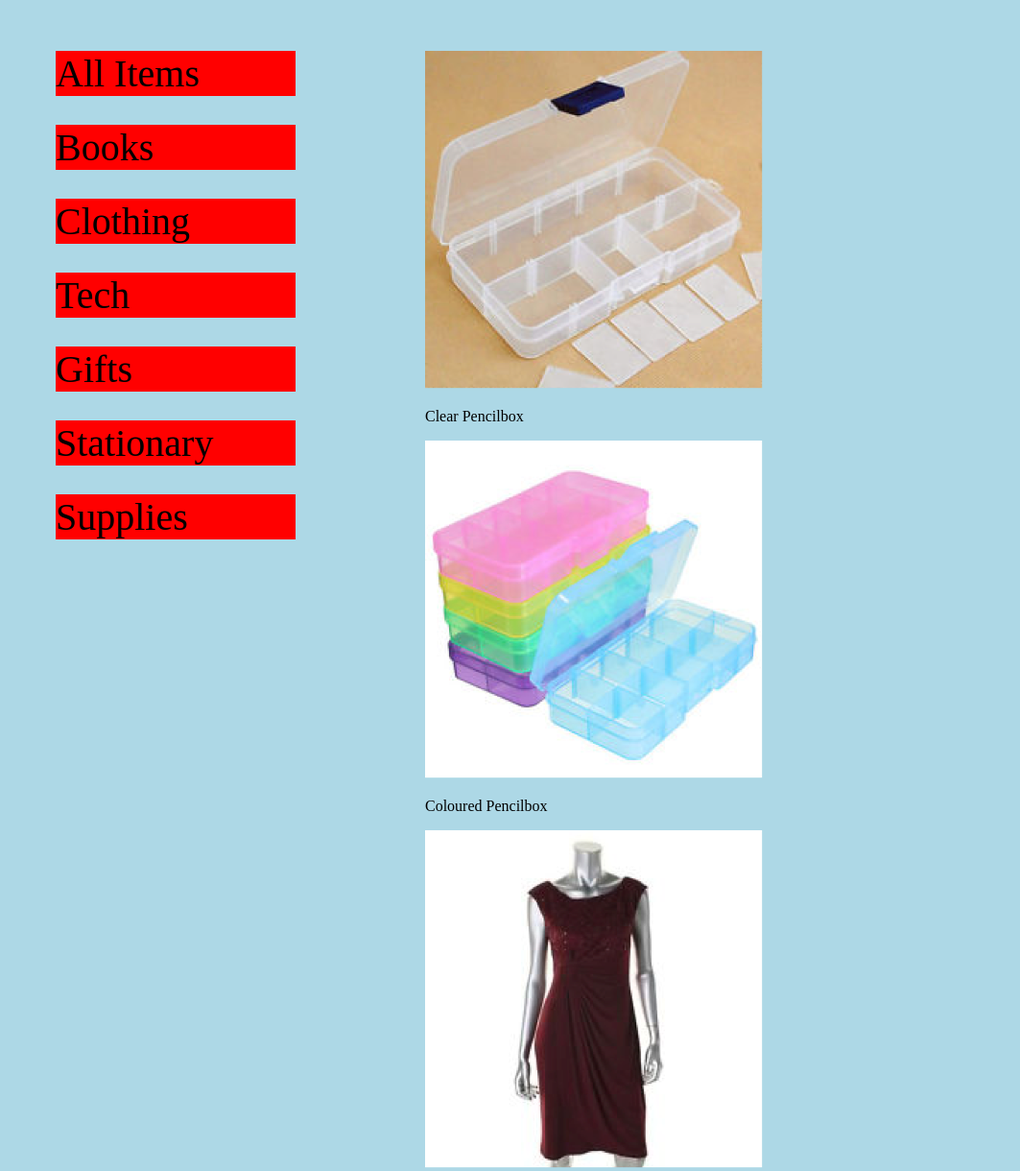
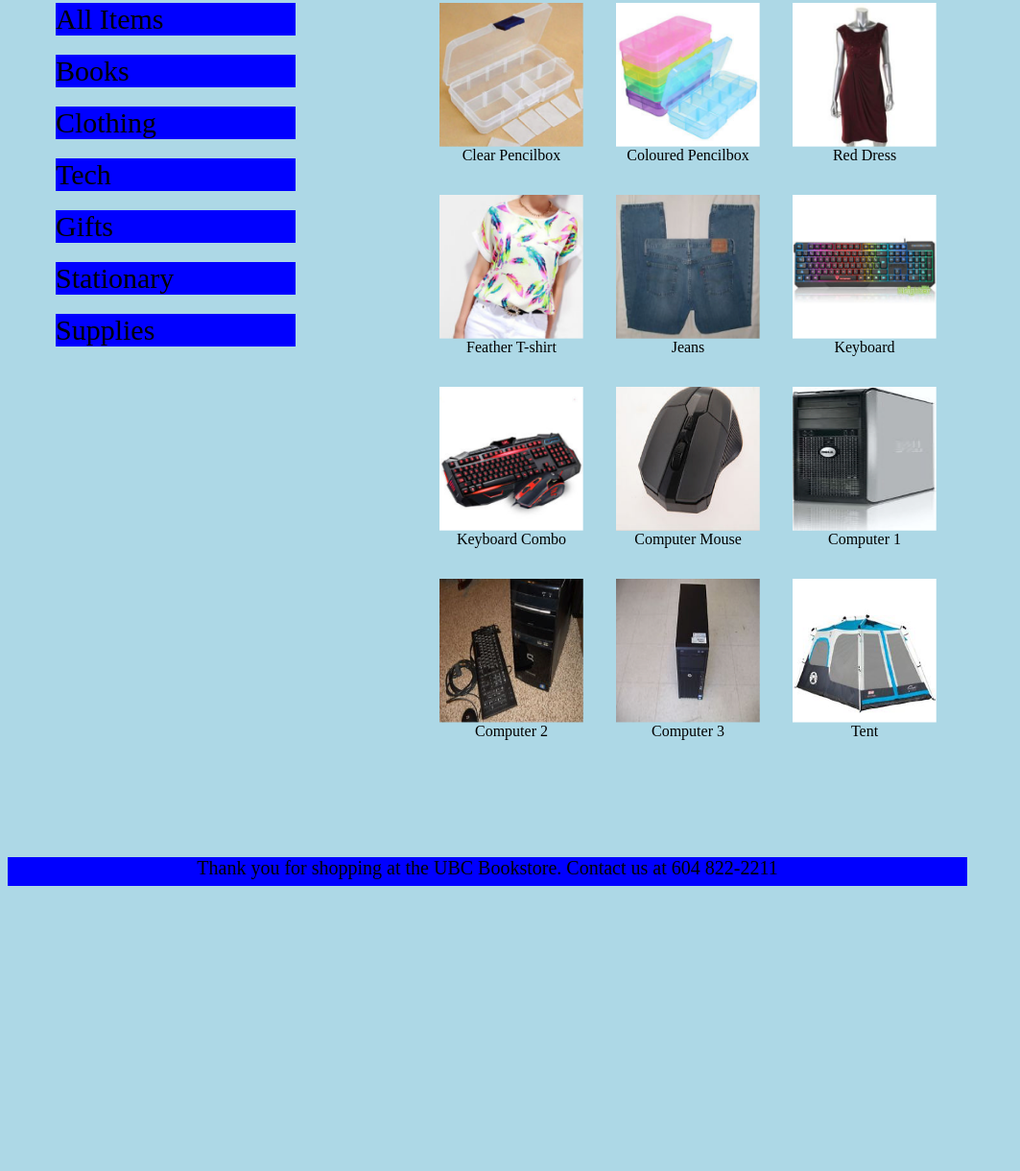
Before and after one commit to hsu94/CPEN400A, a plain HTML site: page assignment1/index.html in a window 1280 px wide. Shown: the part 340-1560 px from the top of the page at 96% size, without its empty margins (0-1063 px from the left). After the commit the page ends 1263 px from the top, so only its background shows below. Drawn offline with nearby package versions, Linux system fonts and the light colour scheme.

Commit message:
all tasks finished

```diff
--- a/assignment1/css/mystyle.css
+++ b/assignment1/css/mystyle.css
@@ -26,45 +26,109 @@ body {
 }
 
 #welcomeBanner{
-	width: 550px;
+	width: 520px;
 	height: 250px;
 	float: right;
 	text-align: center;
+	margin-right:30px;
 	vertical-align: middle;
 	line-height: 250px;
-	background-color : red;
+	background-color : blue;
 }
 
 #mainContent{
 }
 #navigationMenu{
-	margin-top: 100px;
+	margin-top: 50px;
 	width: 250px;
-	height: 2000px;
+	height: 500px;
 	margin-left:50px;
-	margin-right:15px;
+	margin-right:0px;
 	float:left;
 }
- li{
-	font-size:40px;
-	margin: 0 0 30px 0;
+li{
+	font-size:30px;
+	margin: 0 0 20px 0;
 	list-style-type: none;
-	background-color : red;
+	background-color : blue;
 }
 
+li:hover{
+	background-color: yellow;
+	color:red;
+}
 #productList{
-	margin-top: 100px;
+	margin-top: 40px;
 	width:550px;
-	height:2000px;
+	height:900px;
 	margin-left:50px;
 	margin-right:15px;
 	float:right;
 }
 
+
+
+.product{
+	display:inline-block;
+	height:180px;
+	width:180px;
+	margin-right: 0px;
+	margin-left: 0px;
+	margin-top: 10px;
+	margin-bottom: 10px;
+	position:relative;
+
+}
+
+.text{
+	position:relative;
+	bottom: 30px;
+	left: 15px;
+	width:150px;
+	background-color : blue;
+	text-align:center;
+	color:yellow;
+	visibility: hidden;
+	height: 30px;
+	margin-bottom: 0;
+	padding: 0;
+}
+
+p{
+	margin:0;
+
+	text-align:center;
+}
+
+.alt{
+	margin-top: -30px;
+}
+
+.product:hover .text{
+	visibility:visible;
+}
+
+.product:hover{
+	background-color: grey;
+}
+
+#productpic {
+	height:150px;
+	width:150px;
+	margin: auto;
+	top: 0;
+	bottom: 0;
+	display: block;
+	vertical-align:middle;
+
+
+}
+
 #footer {
-	clear:both;
-	position:relative;
-	z-index: 10;
-	height:3em;
-	margin-top:-3em;
+	margin-top : 0px;
+	width: 1000px;
+	height:30px;
+	font-size: 20px;
+	text-align:center;
+	background-color: blue;
 }
--- a/assignment1/index.html
+++ b/assignment1/index.html
@@ -23,59 +23,75 @@
  </div>
   <div id="productList">
     <div class="product">
-	<img src="images/Box1_$10.png" id="productpic1"/>
-	<p>Clear Pencilbox</p>
+	<img src="images/Box1_$10.png" id="productpic"/>
+	<p class="text">$10</p>
+	<p class="alt">Clear Pencilbox</p>
     </div>
     <div class="product">
-        <img src="images/Box2_$5.png" id="productpic2"/>
-	<p>Coloured Pencilbox</p>
+        <img src="images/Box2_$5.png" id="productpic"/>
+	<p class="text">$5</p>
+	<p class="alt">Coloured Pencilbox</p>
     </div>
     <div class="product">
-        <img src="images/Clothes1_$20.png" id="productpic3"/>
-	<p>Red Dress</p>
+        <img src="images/Clothes1_$20.png" id="productpic"/>
+	<p class="text">$20</p>
+	<p class="alt">Red Dress</p>
     </div>
     <div class="product">
-        <img src="images/Clothes2_$30.png" id="productpic4"/>
-	<p>Feather T-shirt</p>
+        <img src="images/Clothes2_$30.png" id="productpic"/>
+	<p class="text">$30</p>
+	<p class="alt">Feather T-shirt</p>
     </div>
     <div class="product">
-        <img src="images/Jeans_$50.png" id="productpic5"/>
-	<p>Jeans</p>
+        <img src="images/Jeans_$50.png" id="productpic"/>
+	<p class="text">$50</p>
+	<p class="alt">Jeans</p>
     </div>
      <div class="product">
-        <img src="images/Keyboard_$20.png" id="productpic6"/>
-	<p>Keyboard</p>
+        <img src="images/Keyboard_$20.png" id="productpic"/>
+	<p class="text">$20</p>
+	<p class="alt">Keyboard</p>
     </div>
     <div class="product">
-        <img src="images/KeyboardCombo_$40.png" id="productpic7" />
-	<p>Keyboard Combo</p>
+        <img src="images/KeyboardCombo_$40.png" id="productpic" />
+	<p class="text">$40</p>
+	<p class="alt">Keyboard Combo</p>
     </div>
     <div class="product">
-        <img src="images/Mice_$20.png" id="productpic8"/>
-	<p>Computer Mouse</p>
+        <img src="images/Mice_$20.png" id="productpic"/>
+	<p class="text">$20</p>
+	<p class="alt">Computer Mouse</p>
     </div>
     <div class="product">
-        <img src="images/PC1_$350.png" id="productpic9"/>
-	<p>Computer 1</p>
+        <img src="images/PC1_$350.png" id="productpic"/>
+	<p class="text">$350</p>
+	<p class="alt">Computer 1</p>
     </div>
     <div class="product">
-        <img src="images/PC2_$400.png" id="productpic10"/>
-	<p>Computer 2</p>
+        <img src="images/PC2_$400.png" id="productpic"/>
+	<p class="text">$400</p>
+	<p class="alt">Computer 2</p>
     </div>
     <div class="product">
-        <img src="images/PC3_$300.png" id="productpic11"/>
-	<p>Computer 3</p>
+        <img src="images/PC3_$300.png" id="productpic"/>
+	<p class="text">$300</p>
+	<p class="alt">Computer 3</p>
     </div>
     <div class="product">
-        <img src="images/Tent_$100.png" id="productpic12"/>
-	<p>Tent</p>
+        <img src="images/Tent_$100.png" id="productpic"/>
+	<p class="text">$100</p>
+	<p class="alt">Tent</p>
     </div>
   </div>
 </div>
 
+<div style="clear:both"></div>
 <div id = "footer">
-  <text>Thank you for shopping at the UBC Bookstore. 778 709 6800</text>
-</div11:35 PM 2015-09-30>
+  <p>Thank you for shopping at the UBC Bookstore. Contact us at 604 822-2211</p>
+</div>
 
 </body>
+
+
+
 </html>
```
